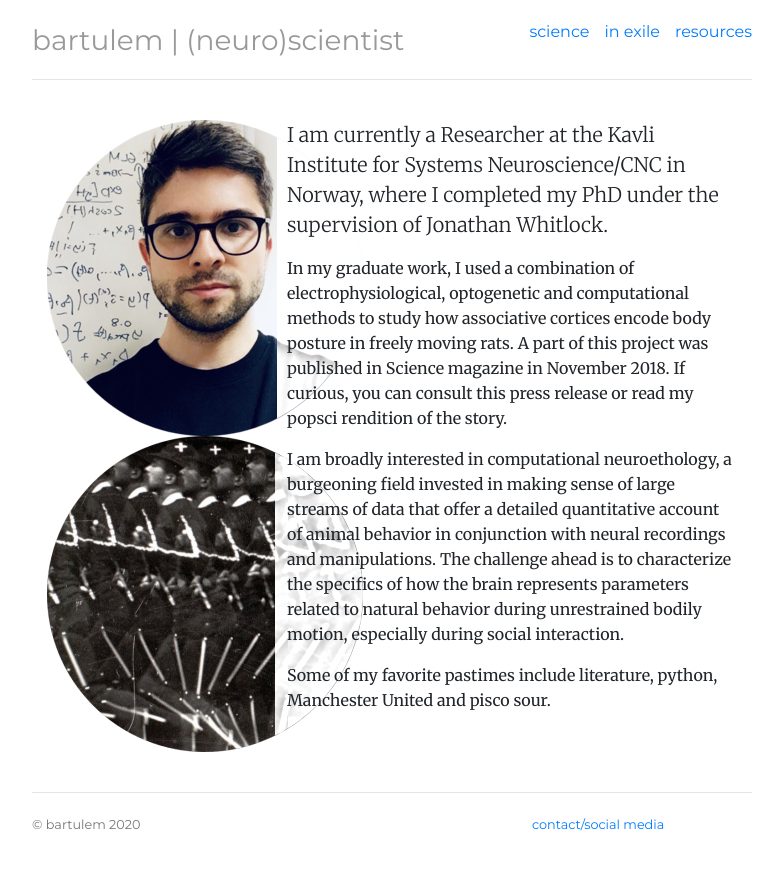
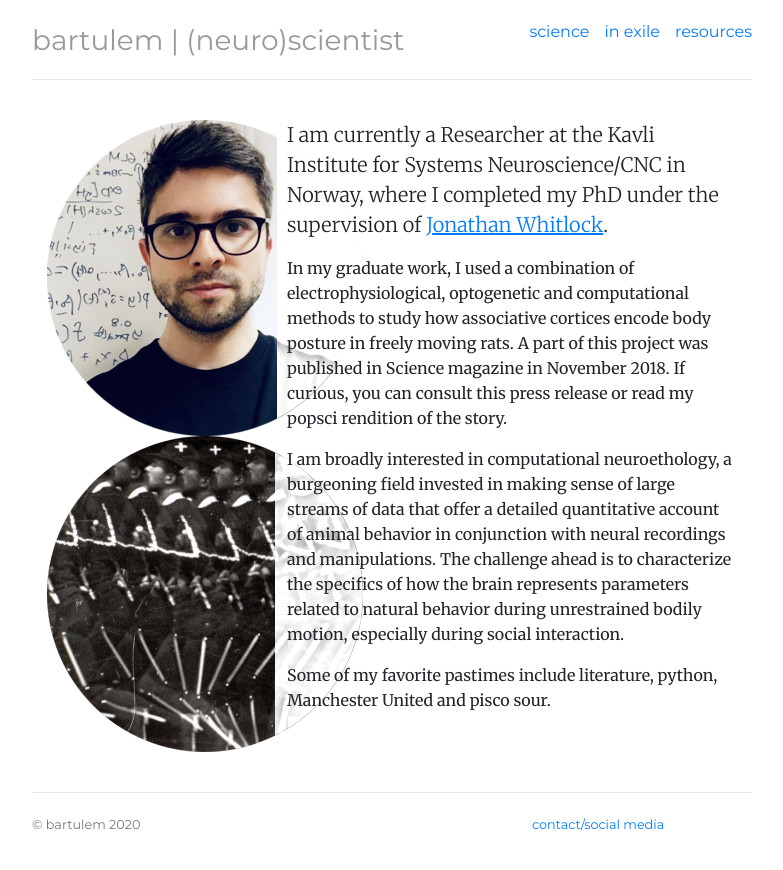
Before and after one commit to bartulem/bartulem.github.io, a Jekyll site: the page built from index.html, in a window 1280 px wide. Shown: the top 870 px of the page, without its empty margins (248-1031 px from the left). Built offline with Jekyll 4.4.1, drawn with Linux system fonts in a browser that asks for light colours.

Commit message:
Update index.html

```diff
--- a/index.html
+++ b/index.html
@@ -13,7 +13,7 @@ description: bartulem | (neuroscientist)
 	<img  class="img-custom" alt="motion" src="img/circle-motion.png">
 	</div>
 	<div itemscope itemtype="http://data-vocabulary.org/Person" class="col-sm-8">
-	<p class="lead">I am currently a Researcher at the Kavli Institute for Systems Neuroscience/CNC in Norway, where I completed my PhD under the supervision of Jonathan Whitlock.</p>
+	<p class="lead">I am currently a Researcher at the Kavli Institute for Systems Neuroscience/CNC in Norway, where I completed my PhD under the supervision of <a style= "text-decoration: underline" href="https://www.whitlocklab.org/">Jonathan Whitlock</a>.</p>
 
 	<p>In my graduate work, I used a combination of electrophysiological, optogenetic and computational methods to study how associative cortices encode body posture in freely moving rats. A part of this project was published in Science magazine in November 2018. If curious, you can consult this press release or read my popsci rendition of the story.</p>
 
```
